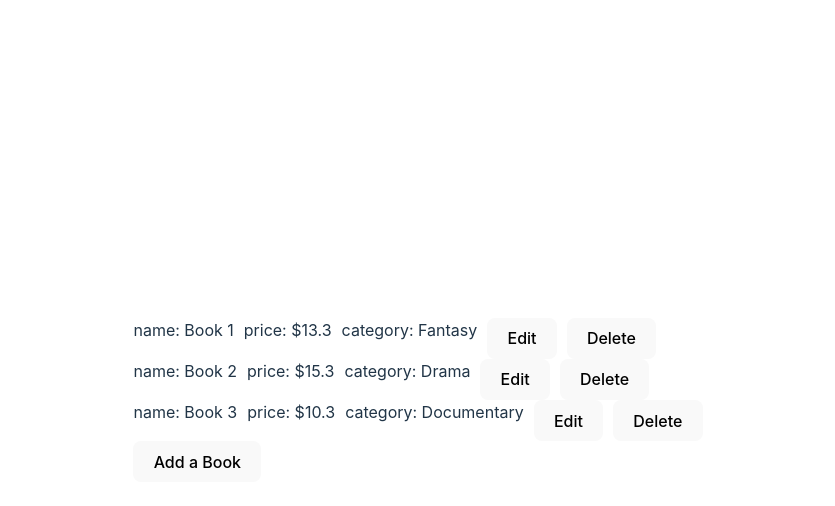
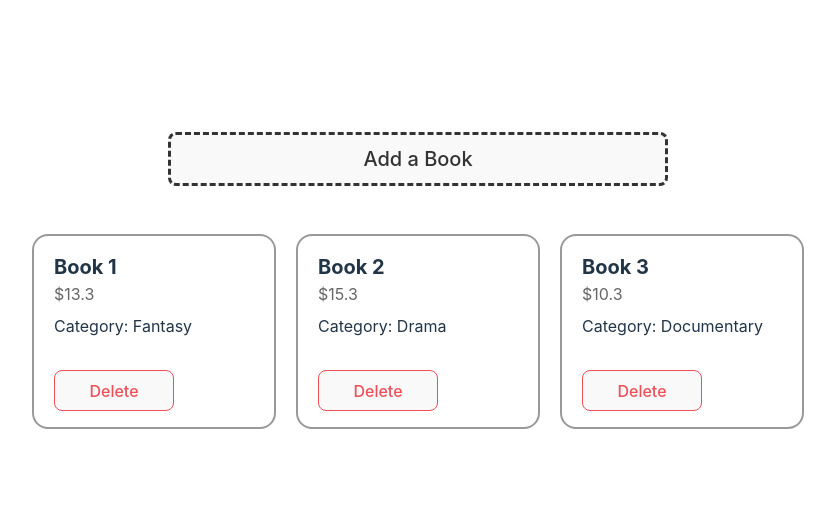
Before and after one commit to slee288/ts-bookstore, a React (Vite) app: page / in a window 1280 px wide. Shown: the top 506 px of the page, without its empty margins (222-1057 px from the left). Built offline with nearby package versions, Linux system fonts and the light colour scheme.

Commit message:
Styling the page

```diff
--- a/index.html
+++ b/index.html
@@ -2,9 +2,8 @@
 <html lang="en">
   <head>
     <meta charset="UTF-8" />
-    <link rel="icon" type="image/svg+xml" href="/vite.svg" />
     <meta name="viewport" content="width=device-width, initial-scale=1.0" />
-    <title>Vite + React + TS</title>
+    <title>Bookstore</title>
     <!--app-head-->
   </head>
   <body>
--- a/src/App.tsx
+++ b/src/App.tsx
@@ -1,6 +1,7 @@
 import { useState, MouseEvent, useEffect } from 'react'
 import { css } from "@emotion/react";
 import ModalForm from "./components/ModalForm";
+import Card from "./components/Card";
 import { Book } from "./interfaces";
 import './App.css'
 
@@ -9,7 +10,7 @@ function App() {
   const [bookList, setBookList] = useState<Book[]>([
     { id: "13354", name: "Book 1", price: 13.3, category: "Fantasy" },
     { id: "13355", name: "Book 2", price: 15.3, category: "Drama" },
-    { id: "13356", name: "Book 3", price: 10.3, category: "Documentary" }
+    { id: "13356", name: "Book 3", price: 10.3, category: "Documentary" },
   ]);
   const [formFields, setFormFields] = useState<Book>({
     id: "", name: "", price: 0, category: "", description: ""
@@ -56,20 +57,36 @@ function App() {
   }
 
   return (
-    <>
-      {bookList.map(({id, name, price, category}: Book) => (
-        <div key={id} css={css`
-          display: flex;
-          column-gap: 10px;
-        `}>
-          <p>name: {name}</p>
-          <p>price: ${price}</p>
-          <p>category: {category}</p>
-          <button onClick={() => openEditBookForm(id)}>Edit</button>
-          <button onClick={() => deleteBook(id)}>Delete</button>
-        </div>
-      ))}
-      <button onClick={() => openAddBookForm()}>Add a Book</button>
+    <div css={css`
+      width: 100%;
+      padding: 100px 0;
+      display: flex;
+      flex-direction: column;
+      align-items: center;
+    `}>
+      <button onClick={() => openAddBookForm()} css={css`
+        width: 100%;
+        max-width: 500px;
+        border: 3px dashed #333;
+        margin-bottom: 48px;
+        font-size: 20px;
+        color: #333;
+        &:hover {
+          border: 3px dashed #aaa;
+          color: #888;
+        }
+      `}>Add a Book</button>
+      <div css={css`
+        display: flex;
+        flex-wrap: wrap;
+        justify-content: center;
+        column-gap: 20px;
+        row-gap: 20px;
+      `}>
+        {bookList.map((book: Book) => (
+          <Card book={book} editAction={openEditBookForm} deleteAction={deleteBook} />
+        ))}
+      </div>
       <ModalForm
         opened={modalOpened}
         setOpened={setModalOpened}
@@ -77,7 +94,7 @@ function App() {
         setFormFields={setFormFields}
         submitAction={formState === "add" ? addBook : editBook}
       />
-    </>
+    </div>
   )
 }
 
--- /dev/null
+++ b/src/components/Card.tsx
@@ -0,0 +1,47 @@
+import { css } from "@emotion/react";
+import { Book } from "../interfaces";
+
+interface CardProps {
+    book: Book;
+    editAction: (id:string) => void;
+    deleteAction: (id: string) => void;
+}
+
+const Card = ({
+    book = { id: "", name: "", price: 0, category: "" },
+    editAction,
+    deleteAction
+}: CardProps) => {
+    return (
+        <a onClick={() => editAction ? editAction(book.id) : () => {}} key={book.id} css={css`
+          padding: 16px 20px;
+          border: 2px solid #999;
+          border-radius: 16px;
+          min-width: 200px;
+          cursor: pointer;
+          &:hover {
+            opacity: 0.7;
+          }
+        `}>
+            <div css={css`padding-bottom: 32px;`}>
+                <p css={css`font-size: 20px; font-weight: bold;`}>{book.name}</p>
+                <p css={css`font-size: 16px; padding-bottom: 8px; color: #666`}>${book.price}</p>
+                <p css={css`font-size: 16px;`}>Category: {book.category}</p>
+            </div>
+
+          {deleteAction && (
+            <button onClick={() => deleteAction(book.id)} css={css`
+                border: 1px solid #EF4F57;
+                color: #ef4f57;
+                min-width: 120px;
+                &:hover {
+                    background-color: #ef4f57;
+                    color: #fff;
+                }
+            `}>Delete</button>
+          )}
+        </a>
+    )
+}
+
+export default Card;
--- a/src/components/ModalForm.tsx
+++ b/src/components/ModalForm.tsx
@@ -149,8 +149,13 @@ const ModalForm = ({
               `} />
             </div>
             <button disabled={!formIsValid} onClick={submitAction} css={css`
+                border: 1px solid #333;
                 &[disabled] {
                     pointer-events: none;
+                };
+                &:hover {
+                    border: 1px solid #999;
+                    color: #999;
                 }
             `}>Submit</button>
           </form>
--- a/src/index.css
+++ b/src/index.css
@@ -14,15 +14,6 @@
   -webkit-text-size-adjust: 100%;
 }
 
-a {
-  font-weight: 500;
-  color: #646cff;
-  text-decoration: inherit;
-}
-a:hover {
-  color: #535bf2;
-}
-
 p {
   margin: 0;
 }
@@ -30,7 +21,8 @@ p {
 body {
   margin: 0;
   display: flex;
-  place-items: center;
+  flex-direction: column;
+  align-items: center;
   min-width: 320px;
   min-height: 100vh;
 }
@@ -47,12 +39,8 @@ button {
   font-size: 1em;
   font-weight: 500;
   font-family: inherit;
-  background-color: #1a1a1a;
+  background-color: #f9f9f9;
   cursor: pointer;
-  transition: border-color 0.25s;
-}
-button:hover {
-  border-color: #646cff;
 }
 button:focus,
 button:focus-visible {
@@ -64,9 +52,6 @@ button:focus-visible {
     color: #213547;
     background-color: #ffffff;
   }
-  a:hover {
-    color: #747bff;
-  }
   button {
     background-color: #f9f9f9;
   }
```
